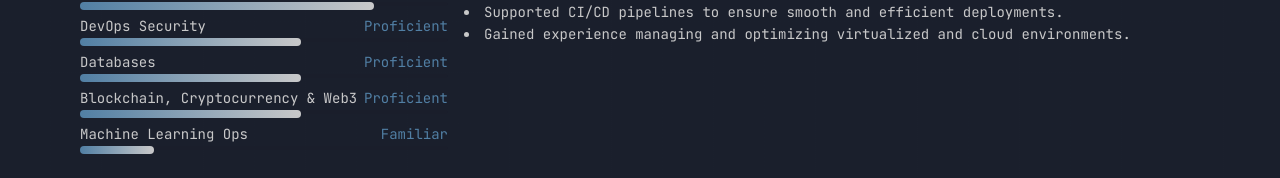
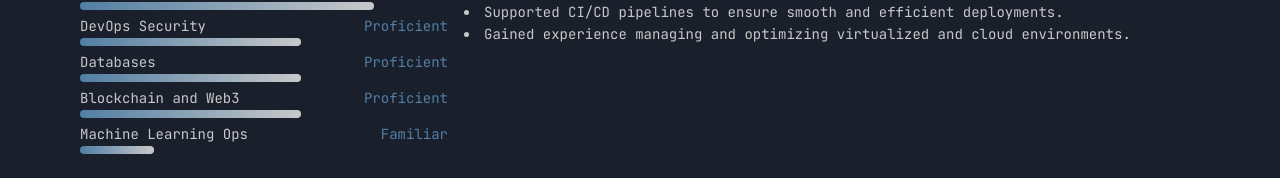
Before and after one commit to wasifahmed-sudo/playful-creations, a React (Vite) app: page / in a window 1280 px wide. Shown: the part 524-702 px from the top of the page. Built offline with nearby package versions, Linux system fonts and the light colour scheme.

Commit message:
Update blockchain and web3 skills

```diff
--- a/src/pages/Index.tsx
+++ b/src/pages/Index.tsx
@@ -23,7 +23,7 @@ const Index = () => {
               <SkillBar name="Networking" level="Advanced" />
               <SkillBar name="DevOps Security" level="Proficient" />
               <SkillBar name="Databases" level="Proficient" />
-              <SkillBar name="Blockchain, Cryptocurrency & Web3" level="Proficient" />
+              <SkillBar name="Blockchain and Web3" level="Proficient" />
               <SkillBar name="Machine Learning Ops" level="Familiar" />
             </div>
           </section>
```
